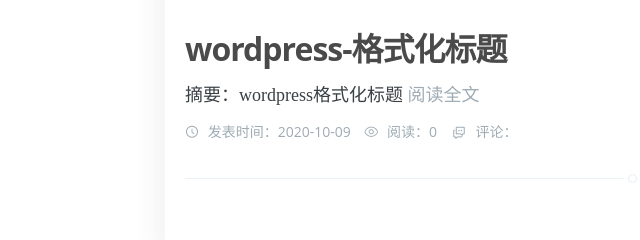
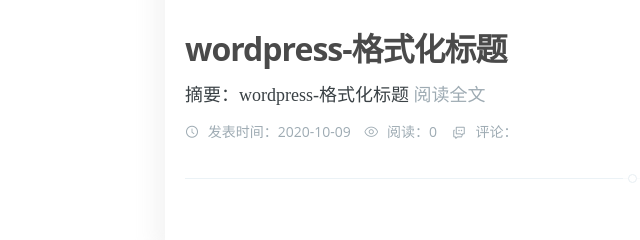
Before and after one commit to wqeeqw/wqeeqw.github.io, a plain HTML site: page index.html in a window 1280 px wide. Shown: the part 1190-1430 px from the top of the page, 7-647 px from the left. Drawn offline with Linux system fonts and the light colour scheme; no server answers; a web font is replaced by a local one.

Commit message:
Site updated: 2022-11-15 19:40:08

```diff
--- a/index.html
+++ b/index.html
@@ -122,7 +122,7 @@
                         </div>
                         <div class="article-abstract">
 
-                                摘要：wordpress格式化标题
+                                摘要：wordpress-格式化标题
                                 <a href="/2020/10/09/wordpress-%E6%A0%BC%E5%BC%8F%E5%8C%96%E6%A0%87%E9%A2%98/">阅读全文</a>
 
                         </div>
```
